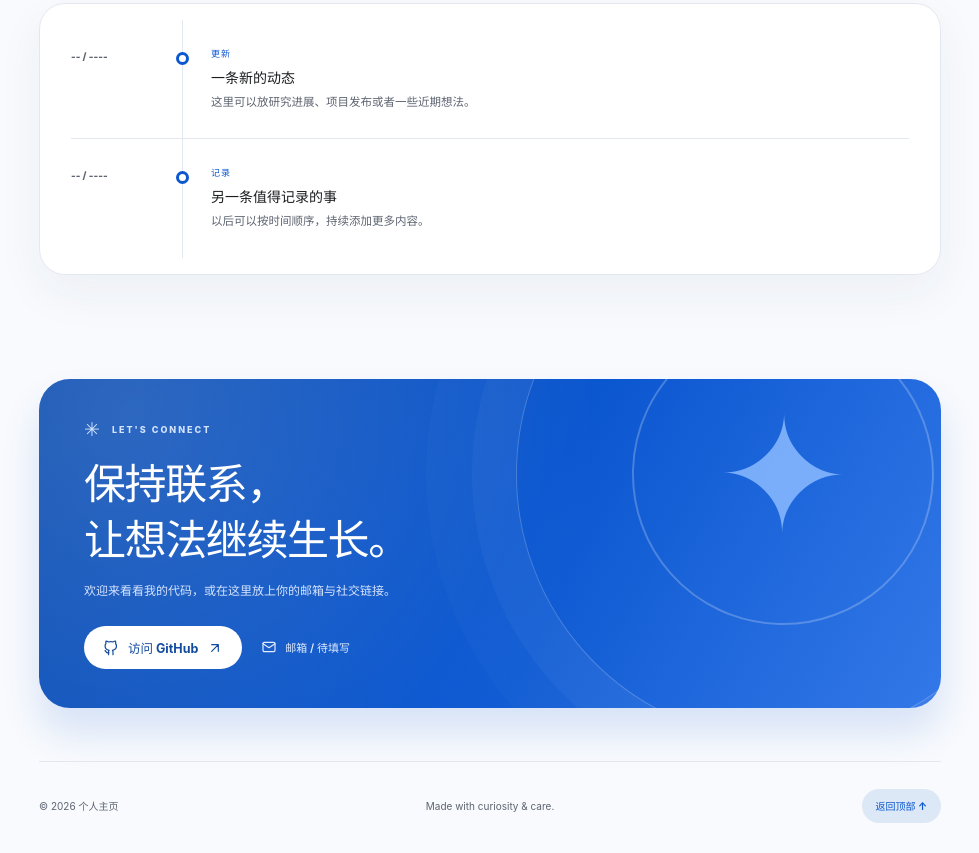
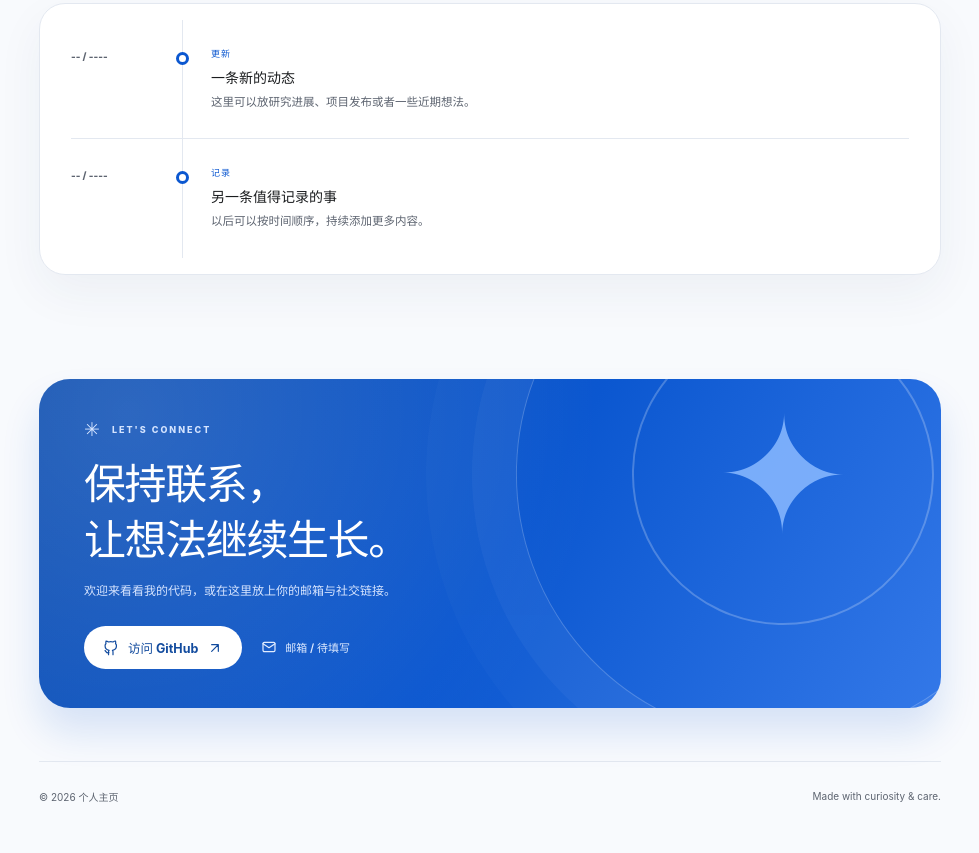
Before and after one commit to Luyao-Fan/Luyao-Fan.github.io, a plain HTML site: page index.html in a window 1280 px wide. Shown: the part 2930-3783 px from the top of the page, without its empty margins (275-1254 px from the left). Drawn offline with Linux system fonts and the light colour scheme.

Commit message:
Remove duplicate return-to-top link from page footer

```diff
--- a/index.html
+++ b/index.html
@@ -115,7 +115,7 @@
 
         <section class="content-section contact-section section-anchor" id="contact" aria-labelledby="contact-title"><div class="contact-card reveal"><div class="contact-shine"></div><div class="contact-copy"><div class="contact-kicker"><span>✳</span><span data-text="contactKicker">LET'S CONNECT</span></div><h2 id="contact-title" data-text="contactTitle">保持联系，<br>让想法继续生长。</h2><p data-text="contactBody">欢迎来看看我的代码，或在这里放上你的邮箱与社交链接。</p><div class="contact-actions"><a href="https://github.com/Luyao-Fan" class="button button-contact" target="_blank" rel="noopener noreferrer"><svg class="icon"><use href="#icon-github"/></svg><span data-text="visitGithub">访问 GitHub</span><svg class="icon"><use href="#icon-arrow-up-right"/></svg></a><span class="contact-email"><svg class="icon"><use href="#icon-mail"/></svg><span data-text="emailPlaceholder">邮箱 / 待填写</span></span></div></div><div class="contact-decoration" aria-hidden="true"><div class="contact-circle circle-outer"></div><div class="contact-circle circle-inner"></div><span>✦</span></div></div></section>
       </main>
-      <footer class="main-footer"><span>© <span id="year"></span> <span data-text="footerOwner">个人主页</span></span><span class="footer-middle" data-text="footerCredit">Made with curiosity & care.</span><a href="#home" data-text="footerTop">返回顶部 ↑</a></footer>
+      <footer class="main-footer"><span>© <span id="year"></span> <span data-text="footerOwner">个人主页</span></span><span class="footer-middle" data-text="footerCredit">Made with curiosity & care.</span></footer>
     </div>
   </div>
   <nav class="mobile-nav" aria-label="手机导航"><span class="mobile-nav-ghost" aria-hidden="true"></span><span class="mobile-nav-indicator" aria-hidden="true"><span class="mobile-nav-indicator-stretch"><span class="mobile-nav-indicator-surface"><span class="mobile-nav-ripple"></span></span></span></span><a draggable="false" class="mobile-nav-link active" data-section="home" href="#home"><svg class="icon"><use href="#icon-grid"/></svg><span data-text="navHome">首页</span></a><a draggable="false" class="mobile-nav-link" data-section="about" href="#about"><svg class="icon"><use href="#icon-user"/></svg><span data-text="navAbout">关于</span></a><a draggable="false" class="mobile-nav-link" data-section="research" href="#research"><svg class="icon"><use href="#icon-orbit"/></svg><span data-text="navResearch">研究</span></a><a draggable="false" class="mobile-nav-link" data-section="projects" href="#projects"><svg class="icon"><use href="#icon-layers"/></svg><span data-text="navProjects">项目</span></a><a draggable="false" class="mobile-nav-link" data-section="contact" href="#contact"><svg class="icon"><use href="#icon-mail"/></svg><span data-text="navContact">联系</span></a></nav>
```
